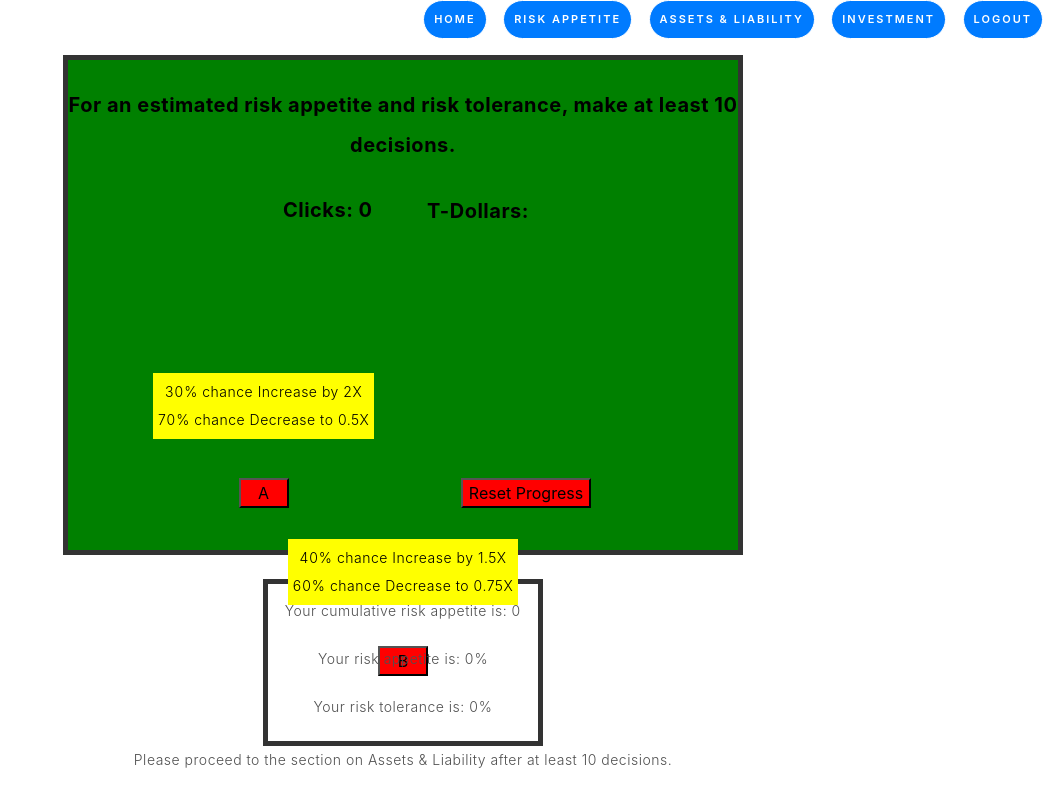
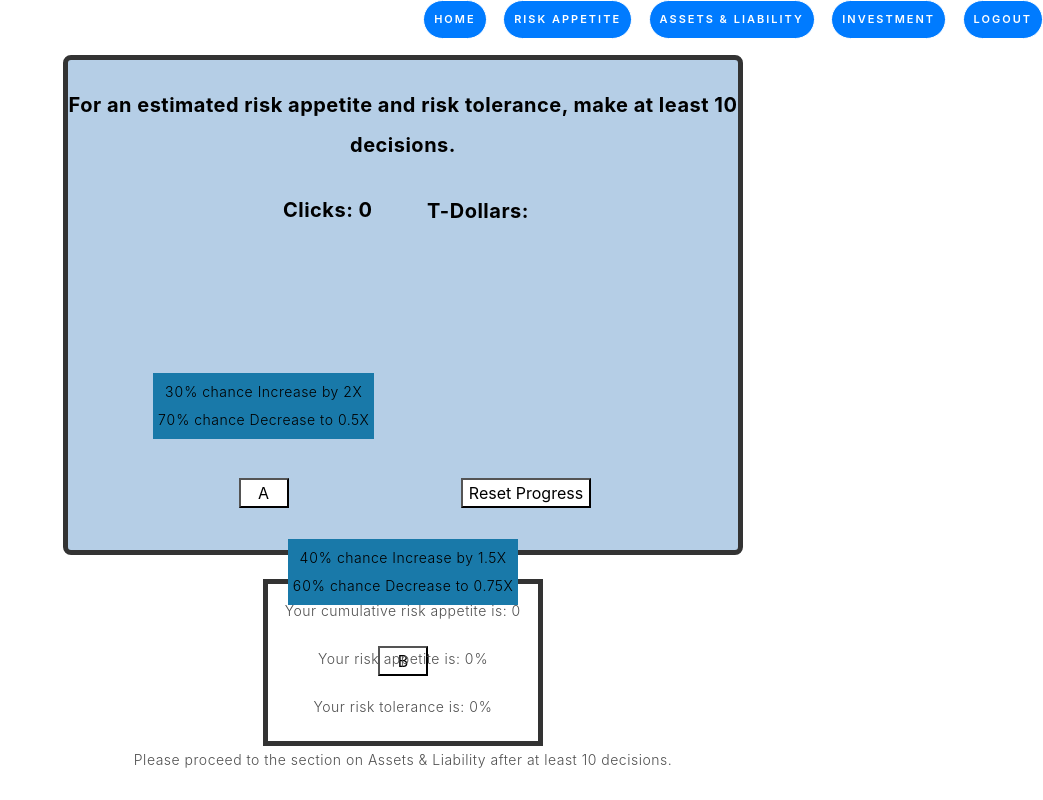
Before and after one commit to jcfrantz-2018/5thumbs, a PHP site: page /Risk.php in a window 1280 px wide. Shown: the whole page, without its empty margins (237-1280 px from the left). Run offline with PHP 8.4, Linux system fonts and the light colour scheme; the visitor is signed in with stand-in values (Sample User, id 1); data comes from the database, SQL or seed files in the repository; data that the repository does not hold is empty.

Commit message:
UI changes

```diff
--- a/Frontend/Login.php
+++ b/Frontend/Login.php
@@ -57,10 +57,9 @@ require_once '../Backend/common.php';
     License: https://bootstrapmade.com/license/
   ======================================================= -->
 </head>
-
 <body>
-<section id="contact" class="padd-section wow fadeInUp">
-<div class="container">
+<section id="hero" class="wow fadeIn">
+    <div class="hero-container">
     <h1 align=center>Login</h1><br>
     <form action='Login_process.php' method='POST'>
         <table align=center>
--- a/Frontend/Risk.php
+++ b/Frontend/Risk.php
@@ -66,7 +66,7 @@ $odds4 = 60;
 ?>
 
 <html>
-<div style="text-align: center; border: 5px solid; margin-left: 300px; margin-right: 300px; height: 500px;background-color:green">
+<div style="text-align: center; border: 5px solid; margin-left: 300px; margin-right: 300px; height: 500px;background-color:#b5cee6; border-radius: 8px">
     <body onload="checkCookie()">
       <div style="display: inline">
         <p style="margin-top: 25px; margin-bottom: -25px; text-align: center;font-weight: 700;color: black;font-size: 20px">For an estimated risk appetite and risk tolerance, make at least 10 decisions.</p>
@@ -74,17 +74,17 @@ $odds4 = 60;
         <p id='p1' style="margin-bottom: 100px; margin-top: -59px; margin-left: 150px;font-weight: 700;color: black;font-size: 20px">T-Dollars: <span id='t-dollars'></span></p>
       </div>
       <div class="button-wrapper" style="text-align:center;display:inline-block; margin:10px;">
-        <p id='p2' style="padding: 5px; background-color:yellow;color:black;margin-bottom: -10px"><span id='odds1'></span>% chance Increase by 2X</p>
-        <p id='p3' style="padding: 5px; background-color:yellow;color:black;margin-bottom: -10px"><span id='odds2'></span>% chance Decrease to 0.5X</p>
-        <button id="apt" onclick="myRisk(); calculate1(); app(); tol();" style="background-color:red;margin-left:auto;margin-right:auto;display:inline-block;margin-top:22%;margin-bottom:5%; width: 50px">A</button>
+        <p id='p2' style="padding: 5px; background-color:#1979a9;color:black;margin-bottom: -10px"><span id='odds1'></span>% chance Increase by 2X</p>
+        <p id='p3' style="padding: 5px; background-color:#1979a9;color:black;margin-bottom: -10px"><span id='odds2'></span>% chance Decrease to 0.5X</p>
+        <button id="apt" onclick="myRisk(); calculate1(); app(); tol();" style="background-color:white;margin-left:auto;margin-right:auto;display:inline-block;margin-top:22%;margin-bottom:5%; width: 50px">A</button>
       </div>
         &nbsp &nbsp &nbsp &nbsp &nbsp &nbsp &nbsp &nbsp
-      <button onclick="resetProgress()" style="background-color:red;margin-left:auto;margin-right:auto;display:inline-block;margin-top:22%;margin-bottom:0%">Reset Progress</button>
+      <button onclick="resetProgress()" style="background-color:white;margin-left:auto;margin-right:auto;display:inline-block;margin-top:22%;margin-bottom:0%">Reset Progress</button>
         &nbsp &nbsp &nbsp &nbsp &nbsp &nbsp &nbsp &nbsp
       <div class="button-wrapper" style="text-align:center;display:inline-block; margin:10px;">
-        <p id='p4' style="padding: 5px; background-color:yellow;color:black;margin-bottom: -10px"><span id='odds3'></span>% chance Increase by 1.5X</p>
-        <p id='p5' style="padding: 5px; background-color:yellow;color:black;margin-bottom: -10px"><span id='odds4'></span>% chance Decrease to 0.75X</p>
-        <button id="opt" onclick="mySafe(); calculate2(); app(); tol();" style="background-color:red;margin-left:auto;margin-right:auto;display:inline-block;margin-top:22%;margin-bottom:5%; width: 50px">B</button>
+        <p id='p4' style="padding: 5px; background-color:#1979a9;color:black;margin-bottom: -10px"><span id='odds3'></span>% chance Increase by 1.5X</p>
+        <p id='p5' style="padding: 5px; background-color:#1979a9;color:black;margin-bottom: -10px"><span id='odds4'></span>% chance Decrease to 0.75X</p>
+        <button id="opt" onclick="mySafe(); calculate2(); app(); tol();" style="background-color:white;margin-left:auto;margin-right:auto;display:inline-block;margin-top:22%;margin-bottom:5%; width: 50px">B</button>
       </div>
      </body>
 
```
Also changed, not shown: Frontend/Home.php (+40 -1 lines), Frontend/Investment.php (+10 -7 lines), Frontend/assets.php (+5 -5 lines).
